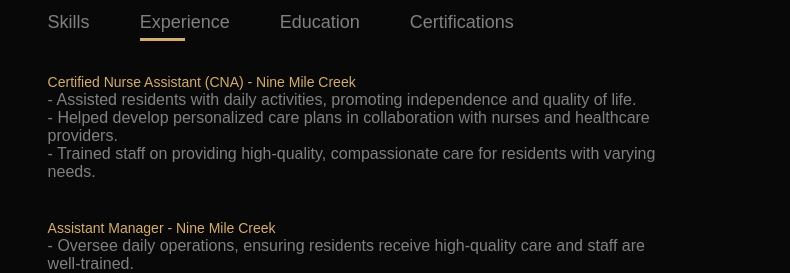
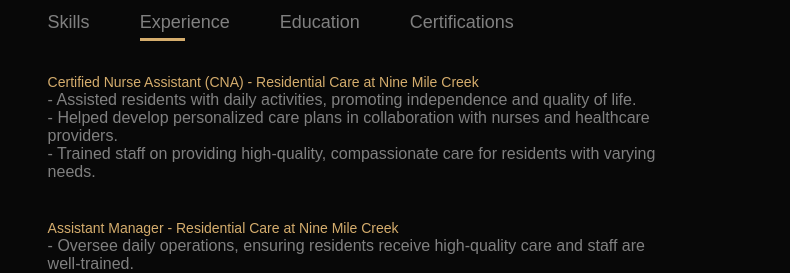
Before and after one commit to lugmanabdi/Personal-Portfolio, a plain HTML site: page index.html in a window 1280 px wide. Both pictures are taken after a click on the element "Experience". Shown: the part 1093-1366 px from the top of the page, 490-1280 px from the left. Drawn offline with Linux system fonts and the light colour scheme.

Commit message:
Update index.html

```diff
--- a/index.html
+++ b/index.html
@@ -79,8 +79,8 @@
 
                 <div class="tab-contents" id="Experience">
                     <ul>
-                        <li><span>Certified Nurse Assistant (CNA) - Nine Mile Creek</span><br> - Assisted residents with daily activities, promoting independence and quality of life. <br> - Helped develop personalized care plans in collaboration with nurses and healthcare providers. <br> - Trained staff on providing high-quality, compassionate care for residents with varying needs.</li><br>
-                        <li><span>Assistant Manager - Nine Mile Creek</span><br> - Oversee daily operations, ensuring residents receive high-quality care and staff are well-trained. <br> - Analyze resident data to identify trends and report findings to healthcare professionals for proactive care adjustments. <br> - Assist in designing individualized care plans tailored to residents' needs.<br> - Manage staff training and development to provide compassionate, effective support.</li><br>
+                        <li><span>Certified Nurse Assistant (CNA) - Residential Care at Nine Mile Creek</span><br> - Assisted residents with daily activities, promoting independence and quality of life. <br> - Helped develop personalized care plans in collaboration with nurses and healthcare providers. <br> - Trained staff on providing high-quality, compassionate care for residents with varying needs.</li><br>
+                        <li><span>Assistant Manager - Residential Care at Nine Mile Creek</span><br> - Oversee daily operations, ensuring residents receive high-quality care and staff are well-trained. <br> - Analyze resident data to identify trends and report findings to healthcare professionals for proactive care adjustments. <br> - Assist in designing individualized care plans tailored to residents' needs.<br> - Manage staff training and development to provide compassionate, effective support.</li><br>
                         <li><span>Community Leader - Local Mosques</span><br> - Lead prayers and provide support in the community </li><br>
                     </ul>
                 </div>
```
